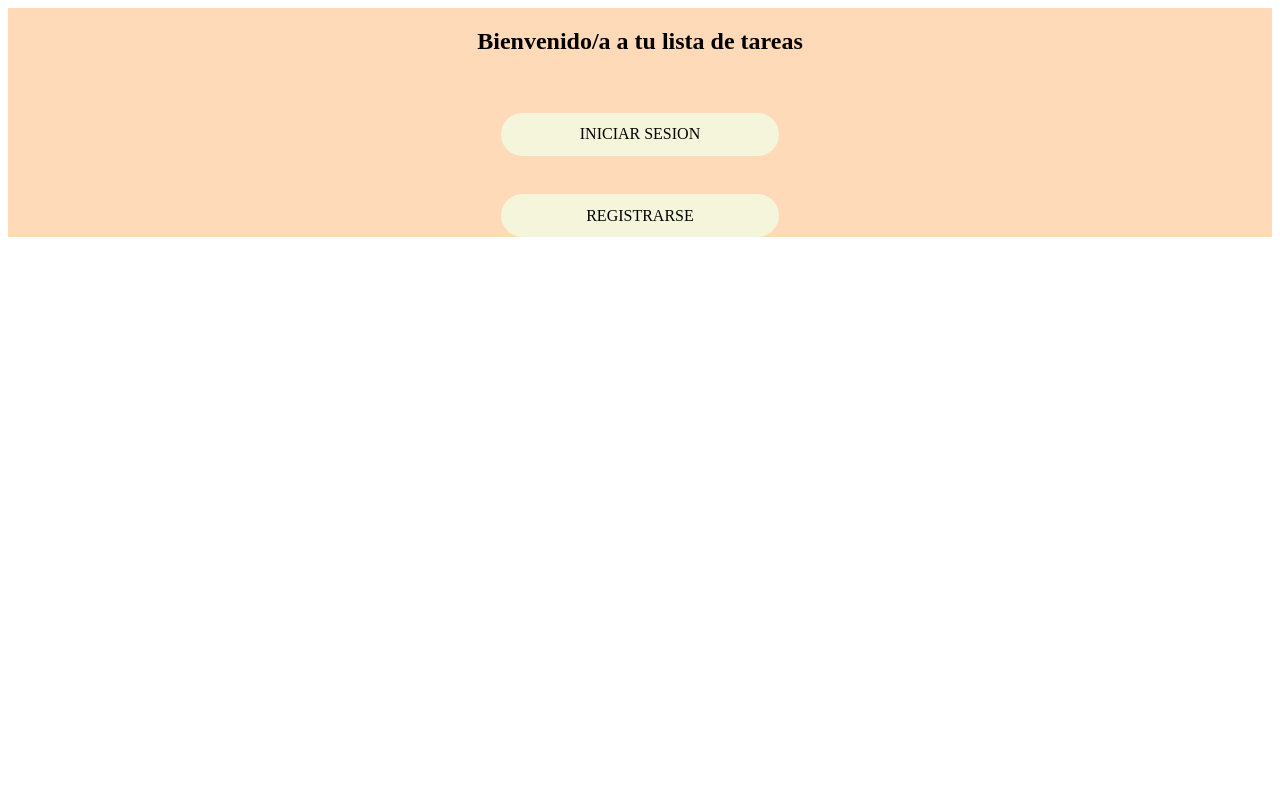
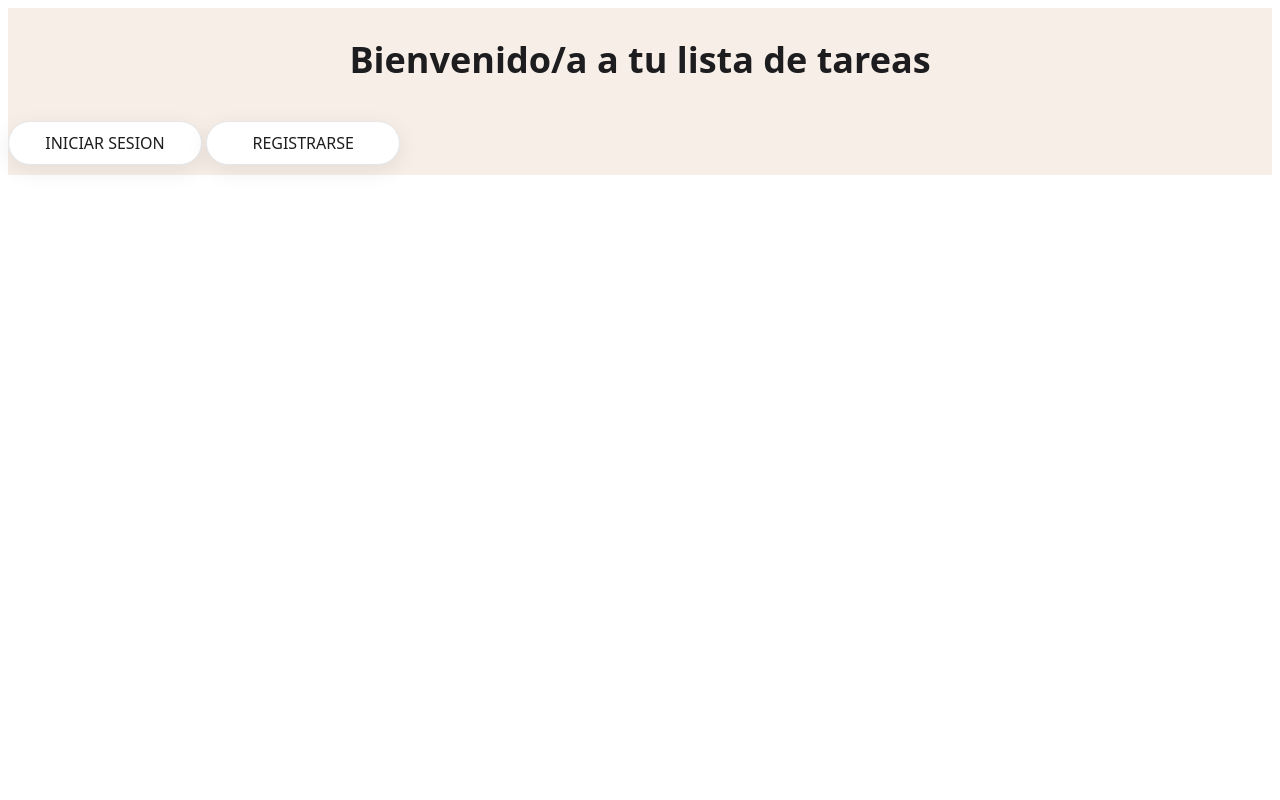
Before and after one commit to Joakiri/TTP-Repaso, an ASP.NET Core app: page / in a window 1280 px wide. Run offline with ASP.NET Core 8, Linux system fonts and the light colour scheme.

Commit message:
Add custom CSS with improved design and consistent styling
Co-authored-by: 48860305 <48860305@est.ort.edu.ar>

```diff
--- a/Views/Shared/_Layout.cshtml
+++ b/Views/Shared/_Layout.cshtml
@@ -6,6 +6,7 @@
     <meta name="viewport" content="width=device-width, initial-scale=1.0" />
     <title>@ViewData["Title"] - NombreProyecto</title>
     <link rel="stylesheet" href="~/css/site.css" asp-append-version="true" />
+    <link rel="stylesheet" href="~/css/estilos.css" asp-append-version="true" />
 </head>
 
 <body>
--- /dev/null
+++ b/wwwroot/css/estilos.css
@@ -0,0 +1,237 @@
+/*
+  estilos.css
+  - Extiende y armoniza los estilos existentes de site.css
+  - Solo CSS nativo, sin frameworks nuevos
+*/
+
+/* Paleta y variables simples mediante custom properties */
+:root {
+  --color-bg-primary: #f7efe7; /* peach/beige suave */
+  --color-bg-accent: #e7f3ff;  /* celeste muy claro */
+  --color-text-primary: #1d1d1f;
+  --color-text-muted: #6b7280;
+  --color-brand: #4f46e5;      /* indigo */
+  --color-brand-2: #ef4444;    /* rojo suave para estados */
+  --radius-lg: 24px;
+  --radius-md: 16px;
+  --radius-sm: 10px;
+  --shadow-soft: 0 6px 22px rgba(0,0,0,.08);
+  --shadow-hover: 0 12px 26px rgba(0,0,0,.12);
+}
+
+/* Tipografía base mejorada */
+html, body {
+  font-family: system-ui, -apple-system, Segoe UI, Roboto, Ubuntu, Cantarell, Noto Sans, Helvetica, Arial, "Apple Color Emoji", "Segoe UI Emoji";
+  color: var(--color-text-primary);
+}
+
+/* Contenedores genéricos con paddings y separación razonable */
+.container-soft {
+  max-width: 1100px;
+  margin: 0 auto;
+  padding: 24px 16px;
+}
+
+/* Botón base que puede usarse en <a> o <button> */
+.btn {
+  display: inline-flex;
+  align-items: center;
+  justify-content: center;
+  gap: 8px;
+  padding: 10px 18px;
+  border-radius: var(--radius-lg);
+  border: 0;
+  background: var(--color-brand);
+  color: #fff;
+  text-decoration: none;
+  font-weight: 600;
+  letter-spacing: .2px;
+  box-shadow: var(--shadow-soft);
+  transition: transform .15s ease, box-shadow .15s ease, background-color .2s ease;
+  cursor: pointer;
+}
+.btn:hover {
+  transform: translateY(-1px);
+  box-shadow: var(--shadow-hover);
+}
+.btn:active {
+  transform: translateY(0);
+}
+.btn--light {
+  background: #fff;
+  color: var(--color-text-primary);
+  border: 1px solid #e5e7eb;
+}
+.btn--danger {
+  background: var(--color-brand-2);
+}
+
+/* Tarjetas / paneles reutilizables */
+.card {
+  background: #fff;
+  border-radius: var(--radius-md);
+  box-shadow: var(--shadow-soft);
+  padding: 18px;
+}
+
+/* Formularios consistentes con inputs agradables */
+.form {
+  background: #fff;
+  border-radius: var(--radius-md);
+  padding: 18px;
+  box-shadow: var(--shadow-soft);
+}
+.form input[type="text"],
+.form input[type="password"],
+.form input[type="email"],
+.form input[type="number"],
+.form select,
+.form textarea {
+  width: 100%;
+  border: 1px solid #e5e7eb;
+  border-radius: 12px;
+  padding: 10px 12px;
+  background: #fff;
+  color: var(--color-text-primary);
+  outline: none;
+  transition: border-color .15s ease, box-shadow .15s ease;
+}
+.form input:focus,
+.form select:focus,
+.form textarea:focus {
+  border-color: var(--color-brand);
+  box-shadow: 0 0 0 3px rgba(79,70,229,.15);
+}
+.form .actions {
+  display: flex;
+  gap: 12px;
+  justify-content: center;
+  margin-top: 10px;
+}
+
+/* Encabezados armonizados */
+h1, h2, h3, h4 {
+  line-height: 1.2;
+}
+h1 { font-size: clamp(28px, 4vw, 36px); }
+h2 { font-size: clamp(22px, 3vw, 28px); }
+h3 { font-size: clamp(18px, 2.5vw, 22px); }
+h4 { font-size: clamp(16px, 2vw, 18px); }
+
+/* Secciones específicas ya existentes con un look más limpio */
+.login,
+.signin,
+.newtarea,
+.endTarea,
+.ModifyTarea,
+.ModifyTareaTit,
+.ShowTareas,
+.index,
+.indexOp {
+  background: var(--color-bg-primary);
+}
+
+.login h3,
+.signin h3,
+.newtarea h3,
+.endTarea h3,
+.ModifyTarea h3,
+.ModifyTareaTit h3,
+.ShowTareas h3,
+.index h3,
+.indexOp h3 {
+  color: var(--color-brand);
+  font-weight: 700;
+}
+
+/* Ajustes de contenedor para páginas que usan div central */
+.login div,
+.signin div,
+.newtarea div,
+.endTarea div,
+.ModifyTarea div,
+.ModifyTareaTit div,
+.ShowTareas div,
+.index div,
+.indexOp div {
+  display: flex;
+  justify-content: center;
+}
+
+/* Formularios de páginas (reutilizan .form) */
+.login form,
+.signin form,
+.newtarea form,
+.endTarea form,
+.ModifyTarea form,
+.ModifyTareaTit form {
+  width: min(520px, 90%);
+  margin: 16px auto;
+  border-radius: var(--radius-md);
+  padding: 16px;
+  background: #fff;
+  box-shadow: var(--shadow-soft);
+}
+
+/* Botones de navegación en listados/acciones reemplazando estilos inline previos */
+.index a,
+.indexOp a,
+a.button-like {
+  display: inline-flex;
+  justify-content: center;
+  align-items: center;
+  width: auto;
+  min-width: 160px;
+  padding: 10px 16px;
+  margin: 10px auto;
+  border-radius: var(--radius-lg);
+  background: #fff;
+  color: var(--color-text-primary);
+  text-decoration: none;
+  border: 1px solid #e5e7eb;
+  box-shadow: var(--shadow-soft);
+  transition: box-shadow .15s ease, transform .15s ease;
+}
+.index a:hover,
+.indexOp a:hover,
+a.button-like:hover {
+  box-shadow: var(--shadow-hover);
+  transform: translateY(-1px);
+}
+
+/* Tarjeta de tareas más legible */
+.ShowTareas div {
+  background: #fff;
+  width: min(720px, 92%);
+  padding: 16px 20px;
+  border-radius: var(--radius-md);
+  margin: 20px auto;
+  box-shadow: var(--shadow-soft);
+  border: 1px solid #f0f0f0;
+}
+.ShowTareas p {
+  padding: 8px 0;
+}
+.ShowTareas h4 { color: var(--color-text-muted); }
+
+/* Destacar título de finalización */
+.endTarea h1 {
+  background: linear-gradient(135deg, #34d399, #10b981);
+  color: #fff;
+  width: min(360px, 80%);
+  margin: 18px auto;
+  padding: 10px 14px;
+  border-radius: var(--radius-md);
+  box-shadow: var(--shadow-soft);
+}
+
+/* Utilidades pequeñas, por si se necesitan */
+.text-center { text-align: center; }
+.mt-2 { margin-top: 8px; }
+.mt-3 { margin-top: 12px; }
+.mt-4 { margin-top: 16px; }
+.mb-2 { margin-bottom: 8px; }
+.mb-3 { margin-bottom: 12px; }
+.mb-4 { margin-bottom: 16px; }
+.gap-2 { gap: 8px; }
+.gap-3 { gap: 12px; }
```
